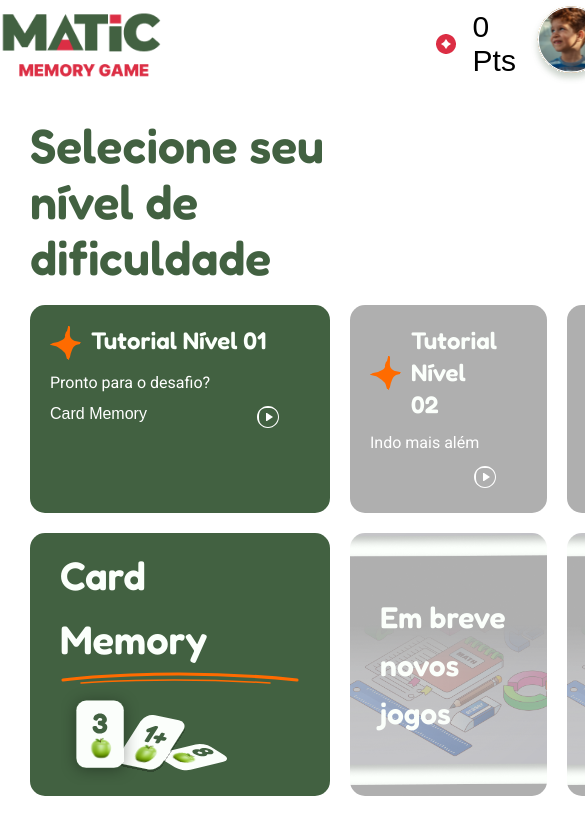
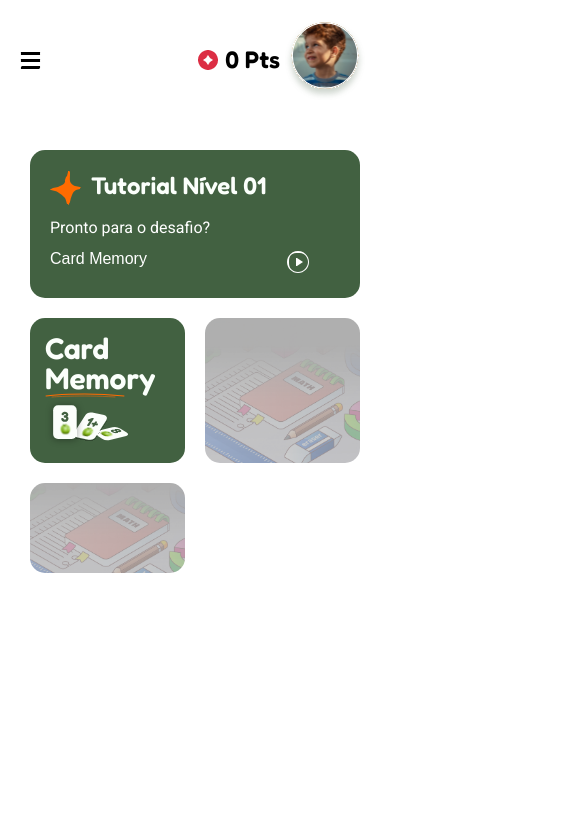
Before and after one commit to MatheusFPalma/hub-matematico, a React (Vite) app: page /choiceLevel in a window 390 px wide. Both pictures are taken after a click on the button "Fácil". Shown: the top 834 px of the page, 585 px wide, since content can reach past the window. Built offline with nearby package versions, Linux system fonts and the light colour scheme.

Commit message:
ajustes para interface da home/tutorial serem mobile + continuação da correção do bug do onboarding

```diff
--- a/src/components/CardGame.tsx
+++ b/src/components/CardGame.tsx
@@ -1,4 +1,4 @@
-import { Box, Typography } from "@mui/material"
+import { Box, Typography, useMediaQuery, useTheme } from "@mui/material"
 import vectorDivider from "../../public/vectorDivider.svg"
 import { ReactNode } from "react"
 import { Colors } from "./utils/colors"
@@ -11,6 +11,8 @@
 }
 
 export default function CardGame({ title, image, disabled = false }: Props) {
+  const theme = useTheme()
+  const isXs = useMediaQuery(theme.breakpoints.only("xs"))
   return (
     <Box
       component={Link}
@@ -22,30 +24,35 @@
       alignItems={"flex-start"}
       borderRadius={"15px"}
       color={"white"}
-      padding={!disabled ? "10px 30px" : "0px"}
+      padding={isXs ? "15px 15px" : !disabled ? "10px 30px" : "0px"}
       sx={
         !disabled
           ? {}
           : {
               backgroundImage: "url(/public/backgroundNotGame.png)",
-              backgroundSize: "140%",
+              backgroundSize: isXs ? "200%" : "140%",
               backgroundPosition: "center",
             }
       }
     >
       {!disabled ? (
         <>
-          <Typography variant="h6" fontSize={40} color={Colors.white}>
+          <Typography
+            variant="h6"
+            fontSize={{ xs: 30, md: 40 }}
+            color={Colors.white}
+            lineHeight={isXs ? 1 : 1.6}
+          >
             {title}
           </Typography>
-          <img src={vectorDivider} height={"15px"} />
-          <img src={image} height={"100px"} />
+          <img src={vectorDivider} height={isXs ? "5px" : "15px"} />
+          <img src={image} height={isXs ? "50px" : "100px"} />
         </>
       ) : (
         <>
           <Box padding={"30px"}>
             <Typography variant="h6" fontSize={30} color={Colors.white}>
-              {title}
+              {isXs ? "" : title}
             </Typography>
           </Box>
         </>
--- a/src/components/CardTutorial.tsx
+++ b/src/components/CardTutorial.tsx
@@ -1,4 +1,4 @@
-import { Box, Typography } from "@mui/material"
+import { Box, Typography, useMediaQuery, useTheme } from "@mui/material"
 import vectorStar from "../../public/vectorStar.svg"
 import play from "../../public/play.svg"
 import { Link } from "react-router-dom"
@@ -20,7 +20,11 @@
   disabled = false,
   tutorialId,
 }: Props) {
+  const theme = useTheme()
+  const isXs = useMediaQuery(theme.breakpoints.only("xs"))
   return (
+    <>
+      {isXs && !disabled && (
         <Box
           component={Link}
           to={!disabled ? `/tutorial?id=${tutorialId}` : "/home"}
@@ -50,6 +54,39 @@
             </Box>
           </Box>
         </Box>
+      )}
+      {!isXs && (
+        <Box
+          component={Link}
+          to={!disabled ? `/tutorial?id=${tutorialId}` : "/home"}
+          bgcolor={!disabled ? Colors.green : Colors.grey}
+          display={"flex"}
+          flexDirection={"column"}
+          borderRadius={"15px"}
+          padding={"20px 50px 20px 20px"}
+          color={"white"}
+          gap={"10px"}
+          fontFamily={"Nunito, sans-serif"}
+          fontSize={"16px"}
+        >
+          <Box display={"flex"} gap={"10px"}>
+            <img src={vectorStar} />
+            <Typography variant="h5" color={Colors.white}>
+              {title}
+            </Typography>
+          </Box>
+          <Box>
+            <Typography>{text}</Typography>
+          </Box>
+          <Box display={"flex"} justifyContent={"space-between"}>
+            <Box>{nameGame ? nameGame : ""}</Box>
+            <Box>
+              <img src={play} />
+            </Box>
+          </Box>
+        </Box>
+      )}
+    </>
   )
 }
 
--- /dev/null
+++ b/src/components/NavBar.tsx
@@ -0,0 +1,30 @@
+import { Box, Typography, useMediaQuery, useTheme } from "@mui/material"
+import maticGame from "../../public/maticGame.png"
+import starPoints from "../../public/starPoints.png"
+import photoProfile from "../../public/photoProfile.svg"
+import vectorMenu from "../../public/vectorMenu.svg"
+import { Colors } from "./utils/colors"
+
+export default function NavBar() {
+  const theme = useTheme()
+  const isXs = useMediaQuery(theme.breakpoints.only("xs"))
+  return (
+    <Box
+      display={"flex"}
+      alignItems={"center"}
+      justifyContent={"space-between"}
+      padding={"20px"}
+    >
+      {isXs ? <img src={vectorMenu} /> : <img src={maticGame} />}
+
+      <Box display={"flex"} alignItems={"center"} gap={"5px"}>
+        <img src={starPoints} height={"5%"} />
+        <Typography variant="h5" color={Colors.black}>
+          {0} Pts
+        </Typography>
+        <img src={photoProfile} height={"80px"} />
+        <Box />
+      </Box>
+    </Box>
+  )
+}
--- a/src/components/utils/colors.ts
+++ b/src/components/utils/colors.ts
@@ -5,4 +5,5 @@
   darkOrange = "#B95D1B",
   offWhite = "#D9D9D9",
   grey = "#AFAFAF",
+  black = "#000",
 }
--- a/src/pages/Home.tsx
+++ b/src/pages/Home.tsx
@@ -1,15 +1,16 @@
-import { Box, Typography } from "@mui/material"
-import maticGame from "../../public/maticGame.png"
-import starPoints from "../../public/starPoints.png"
-import photoProfile from "../../public/photoProfile.svg"
+import { Box, Typography, useMediaQuery, useTheme } from "@mui/material"
+
 import cards from "../../public/cards.svg"
 import CardTutorial from "../components/CardTutorial"
 import CardGame from "../components/CardGame"
 import { useNavigate } from "react-router-dom"
 import useQuery from "../hooks/useQuery"
 import { useEffect } from "react"
+import NavBar from "../components/NavBar"
 
 function Home() {
+  const theme = useTheme()
+  const isXs = useMediaQuery(theme.breakpoints.only("xs"))
   const navigate = useNavigate()
   const query = useQuery()
   const level = query.get("level")
@@ -36,35 +37,21 @@
         "var(--gradient-green, linear-gradient(180deg, #FBFFFB 0%, #F5F5F5 100%))"
       }
     >
-      <Box
-        height={"20%"}
-        width={"100%"}
-        display={"flex"}
-        alignItems={"center"}
-        justifyContent={"space-evenly"}
-        gap={"70%"}
-      >
-        <Box>
-          <img src={maticGame} height={"80px"} />
-        </Box>
-        <Box display={"flex"} gap={"10%"} alignItems={"center"}>
-          <img src={starPoints} height={"5%"} />
-          <p>{0} Pts</p>
-          <img src={photoProfile} height={"80px"} />
-        </Box>
-      </Box>
+      <NavBar />
       <Box
         padding={"30px"}
         display={"flex"}
         flexDirection={"column"}
         gap={"20px"}
       >
+        {!isXs && (
           <Typography variant="h3">
             Selecione seu <br /> nível de dificuldade
           </Typography>
+        )}
         <Box
           display={"grid"}
-          gridTemplateColumns={"1fr 1fr 1fr"}
+          gridTemplateColumns={{ xs: "1fr", md: "1fr 1fr 1fr" }}
           gap={"20px"}
           alignItems={"stretch"}
         >
@@ -75,6 +62,7 @@
             disabled={level != "Fácil"}
             tutorialId={1}
           />
+
           <CardTutorial
             title="Tutorial Nível 02"
             text="Indo mais além"
@@ -88,6 +76,13 @@
             tutorialId={3}
           />
 
+          {isXs ? (
+            <Box
+              display={"grid"}
+              gridTemplateColumns={"1fr 1fr"}
+              gap={"20px"}
+              alignItems={"stretch"}
+            >
               <CardGame title={<>Card Memory</>} image={cards} />
               <CardGame
                 title={
@@ -110,6 +105,32 @@
                 disabled
               />
             </Box>
+          ) : (
+            <>
+              <CardGame title={<>Card Memory</>} image={cards} />
+              <CardGame
+                title={
+                  <>
+                    Em breve novos <br />
+                    jogos
+                  </>
+                }
+                image={cards}
+                disabled
+              />
+              <CardGame
+                title={
+                  <>
+                    Em breve novos <br />
+                    jogos
+                  </>
+                }
+                image={cards}
+                disabled
+              />
+            </>
+          )}
+        </Box>
       </Box>
     </Box>
   )
--- a/src/pages/Onboarding.tsx
+++ b/src/pages/Onboarding.tsx
@@ -58,8 +58,8 @@
       case 3:
         setText(initialText)
         setImage(initialImage)
+        setStep(0)
         navigate("/choiceLevel")
-        setStep(1)
         break
     }
   }
@@ -68,7 +68,7 @@
     setTimeout(() => {
       setProperties()
     }, 10000)
-  }, [step])
+  }, [step === 1])
 
   return (
     <Box
--- a/src/pages/Tutorial.tsx
+++ b/src/pages/Tutorial.tsx
@@ -1,4 +1,4 @@
-import { Box, Typography } from "@mui/material"
+import { Box, Typography, useMediaQuery, useTheme } from "@mui/material"
 import { Colors } from "../components/utils/colors"
 import videoTest from "../../public/tutorialVideoTeste.mp4"
 import useQuery from "../hooks/useQuery"
@@ -22,6 +22,8 @@
 
 export default function Tutorial() {
   const navigate = useNavigate()
+  const theme = useTheme()
+  const isXs = useMediaQuery(theme.breakpoints.only("xs"))
 
   let query = useQuery()
   const tutorialId = query.get("id")
@@ -37,21 +39,35 @@
   }
 
   return (
-    <Box height={"100vh"} width={"100vw"} bgcolor={Colors.green}>
+    <Box
+      minHeight={"100vh"}
+      minWidth={"100vw"}
+      bgcolor={Colors.green}
+      display={"flex"}
+      alignItems={"center"}
+      justifyContent={"center"}
+    >
       <Box
-        padding={"50px"}
+        padding={{ xs: "20px", md: "50px" }}
         display={"flex"}
         flexDirection={"column"}
         gap={"20px"}
-        alignItems={"center"}
       >
         <Box>
-          <Typography variant="h2" color={Colors.white} fontSize={40}>
+          <Typography
+            variant="h6"
+            color={Colors.white}
+            fontSize={isXs ? 30 : 40}
+          >
             Aprenda como jogar o MaticGame: {tutorialDetails[tutorialId].title}
           </Typography>
         </Box>
         <Box>
-          <video height={"500px"} controls style={{ borderRadius: "20px" }}>
+          <video
+            height={isXs ? "180px" : "500px"}
+            controls
+            style={{ borderRadius: "20px" }}
+          >
             <source src={tutorialDetails[tutorialId].video} type="video/mp4" />
           </video>
         </Box>
```
Also changed, not shown: public/vectorMenu.svg (added). Lines whose indentation alone changed are shown as unchanged.
